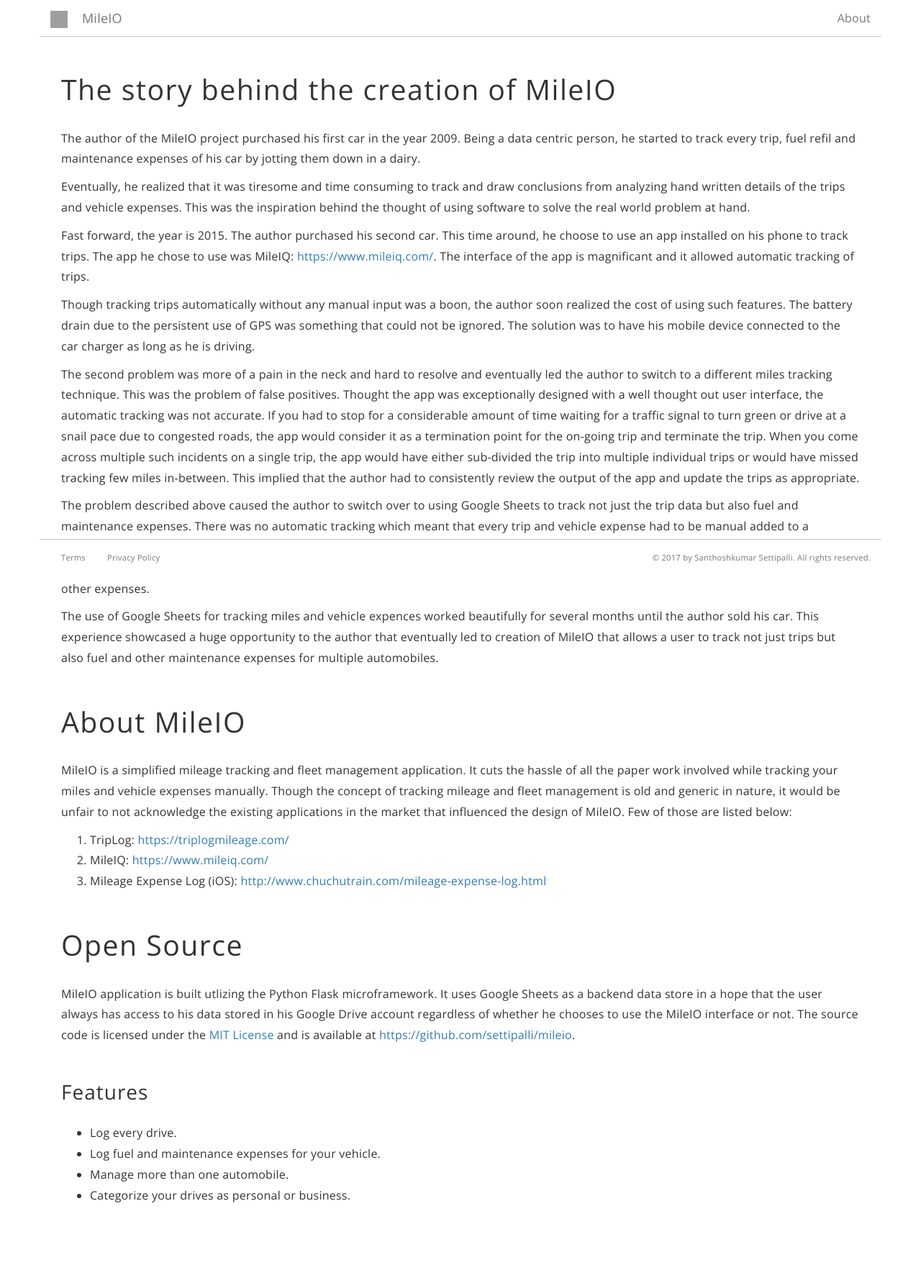
After one commit to settipalli/MileIO, a Flask app: template templates/about.html in a window 1280 px wide. The commit adds this page. Shown: the whole page at 72% size. Run offline with Flask 2, Linux system fonts and the light colour scheme; the template is opened without the code that fills it, so the values that code supplies are empty; some libraries are stand-ins or nearby versions; grey boxes are pictures that could not be loaded.

Commit message:
Introduced About MileIO template and updated header tempate to link to it.

```diff
--- /dev/null
+++ b/templates/about.html
@@ -0,0 +1,125 @@
+{% extends "layout.html" %}
+
+{% block content %}
+
+    <div class="container-fluid">
+        <div class="row">
+            <div class="col-md-12">
+                <h2>The story behind the creation of MileIO</h2>
+            </div>
+        </div>
+        <div class="row">
+            <div class="col-md-12">
+                <p>
+                    The author of the MileIO project purchased his first car in the year 2009. Being a data centric
+                    person, he started to track every trip, fuel refil and maintenance expenses of his car by jotting
+                    them down in a dairy.
+                <p>
+                    Eventually, he realized that it was tiresome and time consuming to track and draw conclusions from
+                    analyzing hand written details of the trips and vehicle expenses. This was the inspiration behind
+                    the thought of using software to solve the real world problem at hand.
+                </p>
+                <p>
+                    Fast forward, the year is 2015. The author purchased his second car.
+                    This time around, he choose to use an app installed on his phone to track trips. The app he chose to
+                    use was MileIQ: <a href="https://www.mileiq.com/">https://www.mileiq.com/</a>. The interface of
+                    the app is magnificant and it allowed automatic tracking of trips.
+                </p>
+                <p>
+                    Though tracking trips automatically without any manual input was a boon, the author soon realized
+                    the cost of using such features. The battery drain due to the persistent use of GPS was something
+                    that could not be ignored. The solution was to have his mobile device connected to the car charger
+                    as long as he is driving.
+                </p>
+                <p>
+                    The second problem was more of a pain in the neck and hard to resolve and eventually led the author
+                    to switch to a different miles tracking technique. This was the problem of false positives.
+                    Thought the app was exceptionally designed with a well thought out user interface, the
+                    automatic tracking was not accurate. If you had to stop for a considerable amount of time waiting
+                    for a traffic signal to turn green or drive at a snail pace due to congested roads, the app would
+                    consider it as a termination point for the on-going trip and terminate the trip. When you come
+                    across multiple such incidents on a single trip, the app would have either sub-divided the trip into
+                    multiple individual trips or would have missed tracking few miles in-between. This implied that the
+                    author had to consistently review the output of the app and update the trips as appropriate.
+                </p>
+                <p>
+                    The problem described above caused the author to switch over to using Google Sheets to track not
+                    just the trip data but also fuel and maintenance expenses. There was no automatic tracking which
+                    meant that every trip and vehicle expense had to be manual added to a workbook (sheet) using the
+                    Google Sheets app. This was not a problem since the author had to anyway review and update every
+                    trip for accuracy when using app(s) that tracked trips automatically. Moreover, the app that the
+                    author was using did not support tracking fuel and other expenses.
+                </p>
+                <p>
+                    The use of Google Sheets for tracking miles and vehicle expences worked beautifully for several
+                    months until the author sold his car.
+                    This experience showcased a huge opportunity to the author that eventually led to creation of MileIO
+                    that allows a user to track not just trips but also fuel and other maintenance expenses for
+                    multiple automobiles.
+                </p>
+            </div>
+        </div>
+
+        <div class="row">
+            <div class="col-md-12">
+                <h2>About MileIO</h2>
+            </div>
+        </div>
+        <div class="row">
+            <div class="col-md-12">
+                <p>
+                    MileIO is a simplified mileage tracking and fleet management application. It cuts the hassle of all
+                    the paper work involved while tracking your miles and vehicle expenses manually.
+                    Though the concept of tracking mileage and fleet management is old and generic in nature, it would
+                    be unfair to not acknowledge the existing applications in the market that influenced the design of
+                    MileIO. Few of those are listed below:
+                <ol>
+                    <li>TripLog: <a href="https://triplogmileage.com/">https://triplogmileage.com/</a></li>
+                    <li>MileIQ: <a href="https://www.mileiq.com/">https://www.mileiq.com/</a></li>
+                    <li>Mileage Expense Log (iOS): <a
+                            href="http://www.chuchutrain.com/mileage-expense-log.html">
+                        http://www.chuchutrain.com/mileage-expense-log.html
+                    </a>
+                    </li>
+                </ol>
+                </p>
+            </div>
+        </div>
+
+        <div class="row">
+            <div class="col-md-12">
+                <h2>Open Source</h2>
+            </div>
+        </div>
+        <div class="row">
+            <div class="col-md-12">
+                <p>
+                    MileIO application is built utlizing the Python Flask microframework. It uses Google Sheets as a
+                    backend data store in a hope that the user always has access to his data stored in his Google Drive
+                    account regardless of whether he chooses to use the MileIO interface or not.
+                    The source code is licensed under the
+                    <a href="https://raw.githubusercontent.com/settipalli/MileIO/master/LICENSE.txt">MIT License</a>
+                     and is available at <a href="https://github.com/settipalli/mileio" target="_blank">
+                    https://github.com/settipalli/mileio</a>.
+                </p>
+            </div>
+        </div>
+
+        <div class="row">
+            <div class="col-md-12">
+                <h3>Features</h3>
+            </div>
+        </div>
+        <div class="row">
+            <div class="col-md-12">
+                <ul>
+                    <li>Log every drive.</li>
+                    <li>Log fuel and maintenance expenses for your vehicle.</li>
+                    <li>Manage more than one automobile.</li>
+                    <li>Categorize your drives as personal or business.</li>
+                </ul>
+            </div>
+        </div>
+    </div>
+
+{% endblock %}
--- a/templates/header.html
+++ b/templates/header.html
@@ -22,6 +22,7 @@
              class="navbar-collapse collapse"
              aria-expanded="false">
             <ul class="nav navbar-nav navbar-right">
+                <li><a href="{{ url_for('about') }}"><span class="navbar-link">About</span></a></li>
                 {% if current_user.is_authenticated %}
                 <li><a href="{{ url_for_security('logout') }}"><span class="navbar-link">Sign out</span></a></li>
                 {% endif %}
```
